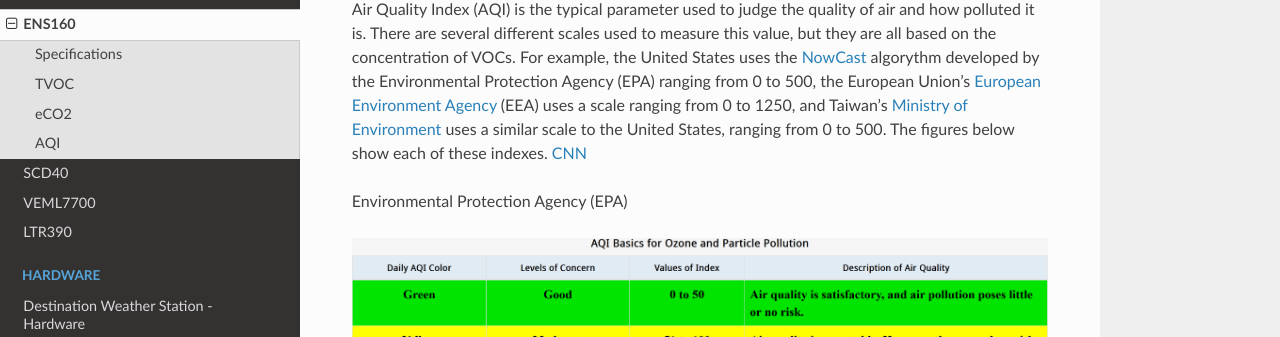
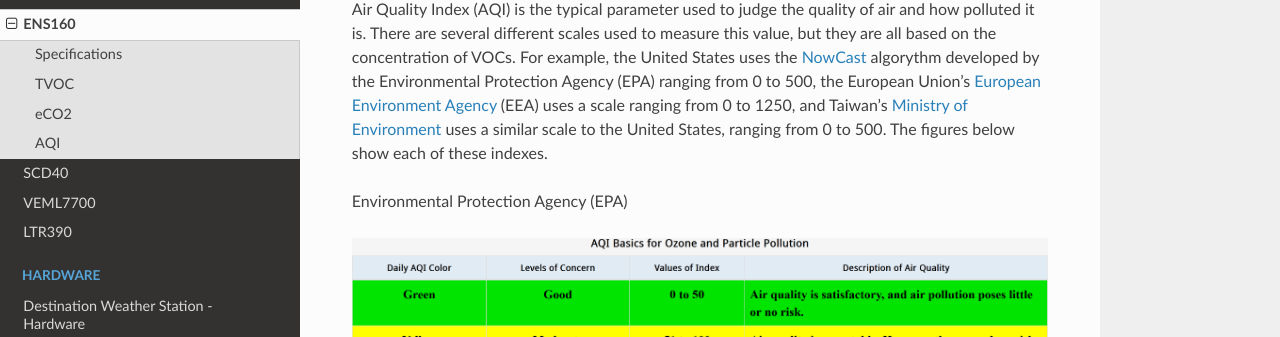
Before and after one commit to Destination-SPACE/DS-Weather-Station-V4.5, a Sphinx documentation site: the page built from docs/sensors/ens160.rst, in a window 1280 px wide and 900 px high, scrolled down 2577 px. Shown: the part 114-451 px from the top of the window. Built offline with Sphinx 7.4.7 and the Read the Docs theme 2.0.0, drawn with Linux system fonts in a browser that asks for light colours; pages that are not in the unit, such as notebooks, are missing from menus.

Commit message:
removed CNN test link

```diff
--- a/docs/sensors/ens160.rst
+++ b/docs/sensors/ens160.rst
@@ -77,7 +77,7 @@ In the graphs below, ScioSense has provided eCO2 measurments for different envir
 
 AQI
 ~~~
-Air Quality Index (AQI) is the typical parameter used to judge the quality of air and how polluted it is. There are several different scales used to measure this value, but they are all based on the concentration of VOCs. For example, the United States uses the `NowCast <https://www.airnow.gov/aqi/aqi-basics/>`_ algorythm developed by the Environmental Protection Agency (EPA) ranging from 0 to 500, the European Union's `European Environment Agency <https://airindex.eea.europa.eu/AQI/index.html>`_ (EEA) uses a scale ranging from 0 to 1250, and Taiwan's `Ministry of Environment <https://airtw.epa.gov.tw/ENG/Information/Standard/AirQualityIndicator.aspx>`_ uses a similar scale to the United States, ranging from 0 to 500. The figures below show each of these indexes. `CNN <http://cnn.com>`_
+Air Quality Index (AQI) is the typical parameter used to judge the quality of air and how polluted it is. There are several different scales used to measure this value, but they are all based on the concentration of VOCs. For example, the United States uses the `NowCast <https://www.airnow.gov/aqi/aqi-basics/>`_ algorythm developed by the Environmental Protection Agency (EPA) ranging from 0 to 500, the European Union's `European Environment Agency <https://airindex.eea.europa.eu/AQI/index.html>`_ (EEA) uses a scale ranging from 0 to 1250, and Taiwan's `Ministry of Environment <https://airtw.epa.gov.tw/ENG/Information/Standard/AirQualityIndicator.aspx>`_ uses a similar scale to the United States, ranging from 0 to 500. The figures below show each of these indexes.
 
 Environmental Protection Agency (EPA)
 
```
